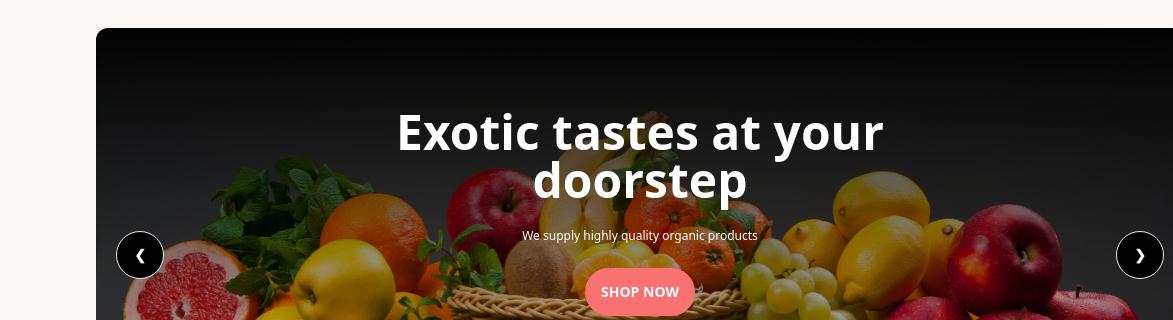
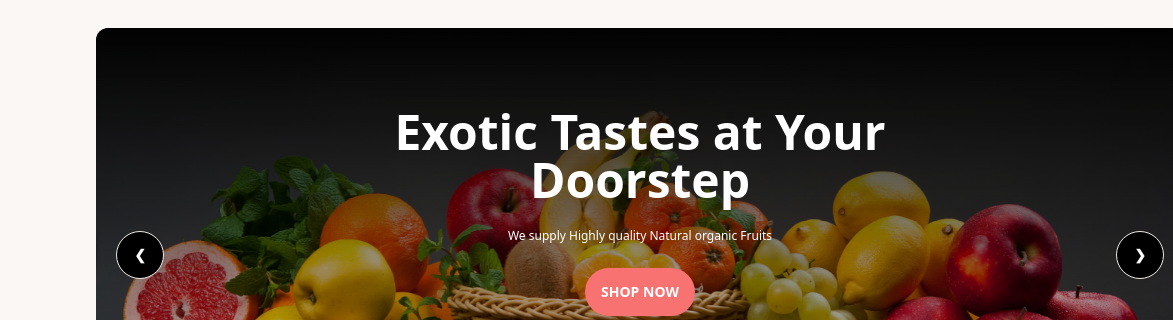
Before and after one commit to afnanthecoder/my-third-assignment, a plain HTML site: page index.html in a window 1280 px wide. Shown: the part 188-508 px from the top of the page, 0-1173 px from the left. Drawn offline with nearby package versions, Linux system fonts and the light colour scheme.

Commit message:
modified some Errors

```diff
--- a/index.html
+++ b/index.html
@@ -66,84 +66,16 @@
 
     </nav>
 
-<!-- Banner Section Start from Here  -->
-  <!-- <section class="max-w-screen-7xl mx-auto lg:px-48 lg:py-4 lg:w-[1280px] w-[335px] ">
-    <div class="carousel w-full  ">
-      <div id="slide1" class="carousel-item relative w-full ">
-        <div class="hero" style="background-image: url(./images/banner4.png);">
-        <div class="hero-overlay bg-opacity-50">
-        </div>
-        <div class="hero-content text-center text-neutral-content">
-          <div class="max-w-lg mb-10">
-            <h1 class="lg:text-5xl text-3xl font-extrabold mb-3 text-white">Exotic Tastes at your <br> Doorstep</h1>
-            <p class="lg:text-xs font-medium text-xs  mb-3 text-white">We Supply Fresh, Quality Fruits At A Great Price</p>
-            <button class="btn btn-error rounded-lg items-center gap-2 text-white mb-10"> Shop Now</button>
-          </div>
-        </div>
-        </div>
-
-        <div class="absolute flex justify-between transform -translate-y-1/2 left-5 right-5 top-1/2">
-          <a href="#slide4" class="btn btn-circle text-white bg-black">❮</a>
-          <a href="#slide2" class="btn btn-circle text-white bg-black">❯</a>
-        </div>
-      </div>
-      Slid 2 -->
-      <!-- <div id="slide2" class="carousel-item relative w-full">
-        <div class="hero" style="background-image: url(./images/banner2.png);">
-          <div class="hero-overlay bg-opacity-50">
-          </div>
-          <div class="hero-content text-center text-neutral-content">
-            <div class="max-w-lg mb-10">
-              <h1 class="lg:text-5xl text-3xl font-extrabold mb-3 text-white">Exotic Tastes at your <br> Doorstep</h1>
-              <p class="lg:text-xs font-medium text-xs  mb-3 text-white">We Supply Fresh, Quality Fruits At A Great Price</p>
-              <button class="btn btn-error rounded-lg items-center gap-2 text-white mb-10"> Shop Now</button>
-            </div>
-          </div>
-          </div>
-        <div class="absolute flex justify-between transform -translate-y-1/2 left-5 right-5 top-1/2">
-          <a href="#slide1" class="btn btn-circle text-white bg-black">❮</a>
-          <a href="#slide3" class="btn btn-circle text-white bg-black">❯</a>
-        </div>
-      </div>  -->
-      <!-- slide 3 -->
-      <!-- <div id="slide3" class="carousel-item relative w-full">
-        <div class="hero" style="background-image: url(./images/banner3.png);">
-          <div class="hero-overlay bg-opacity-50">
-          </div>
-          <div class="hero-content text-center text-neutral-content">
-            <div class="max-w-lg mb-10">
-              <h1 class="lg:text-5xl text-3xl font-extrabold mb-3 text-white">Exotic Tastes at your <br> Doorstep</h1>
-              <p class="lg:text-xs font-medium text-xs  mb-3 text-white">We Supply Fresh, Quality Fruits At A Great Price</p>
-              <button class="btn btn-error rounded-lg items-center gap-2 text-white mb-10"> Shop Now</button>
-            </div>
-          </div>
-          </div>
-        <div class="absolute flex justify-between transform -translate-y-1/2 left-5 right-5 top-1/2">
-          <a href="#slide2" class="btn btn-circle text-white bg-black">❮</a>
-          <a href="#slide4" class="btn btn-circle text-white bg-black">❯</a>
-        </div>
-      </div>  -->
-      <!-- slide 4  -->
-      <!-- <div id="slide4" class="carousel-item relative w-full">
-        <img src="./images/banner1.png" class="w-full" />
-        <div class="absolute flex justify-between transform -translate-y-1/2 left-5 right-5 top-1/2">
-          <a href="#slide3" class="btn btn-circle text-white bg-black">❮</a>
-          <a href="#slide1" class="btn btn-circle text-white bg-black">❯</a>
-        </div>
-      </div>
-    </div>
-
-
-     </div> -->
+     <!-- Carousal Banner Section Start From Here  -->
      <section class="mt-4 relative max-w-screen-7xl mx-auto lg:px-24 lg:py-4 lg:w-[1280px] w-[335px]">
       <div class="carousel w-full rounded-xl h-fit ">
           <div id="slide1"
               class="carousel-item  relative w-full h-[300px] lg:h-full bg-gradient-to-b from-[#020202] to-[#12121272]">
               <img src="./images/banner1.png" class="w-full mix-blend-overlay " />
               <div class="absolute w-full  text-center  mx-auto mt-20 lg:mt-20">
-                  <h1 class=" text-white text-2xl md:text-5xl  font-black">Exotic tastes at your <br> doorstep
+                  <h1 class=" text-white text-2xl md:text-5xl  font-black">Exotic Tastes at Your <br> Doorstep
                   </h1>
-                  <p class="text-center text-white text-xs my-6">We supply highly quality organic products</p>
+                  <p class="text-center text-white text-xs my-6">We supply Highly quality Natural organic Fruits</p>
                   <button class="btn btn-error border-none text-white ">Shop Now</button>
               </div>
               <div class="absolute flex justify-between transform -translate-y-1/2 left-5 right-5 top-1/2">
@@ -216,10 +148,6 @@
     </div>
    </section>
   </section>
-
-
-
-
 
     </header>
     <main>
```
